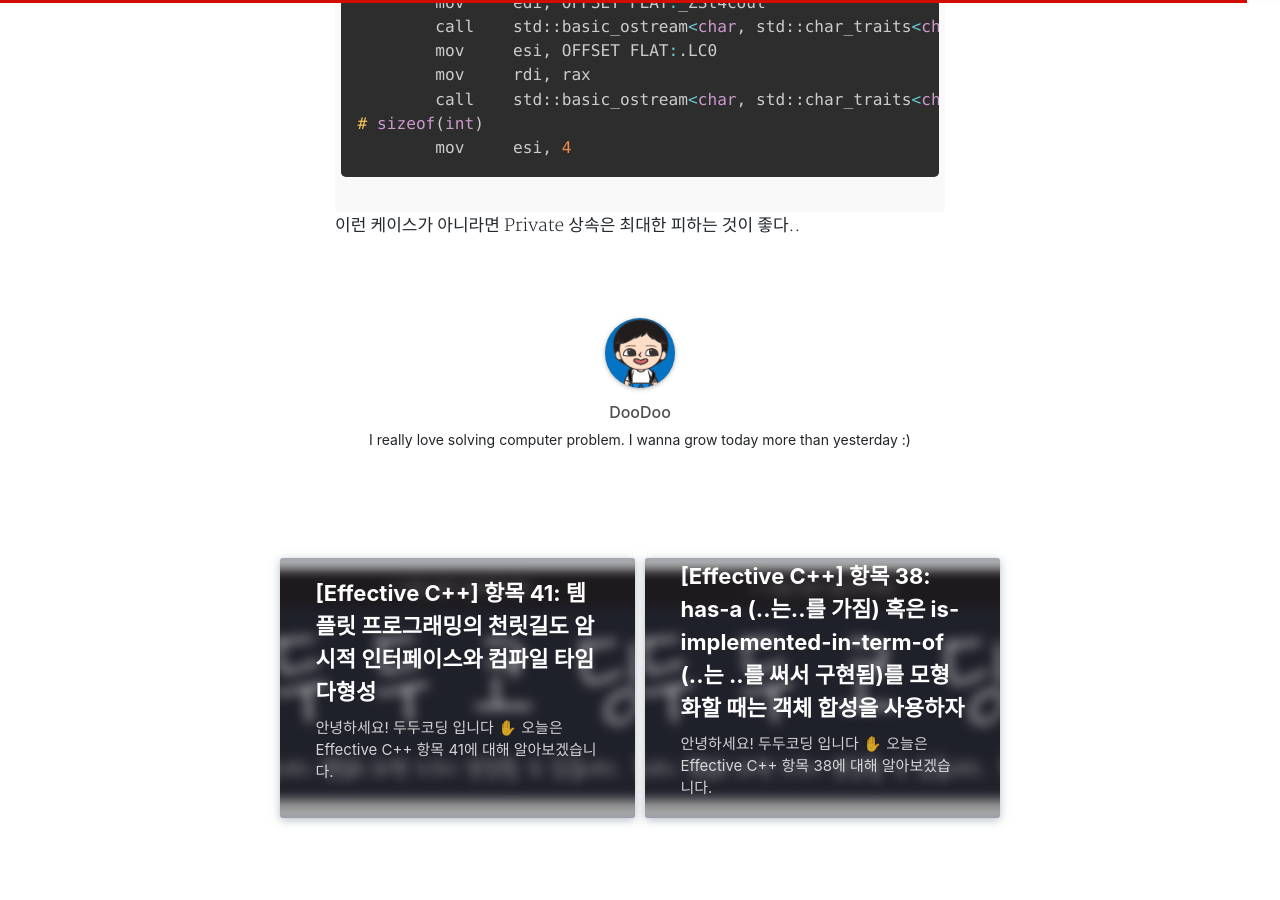
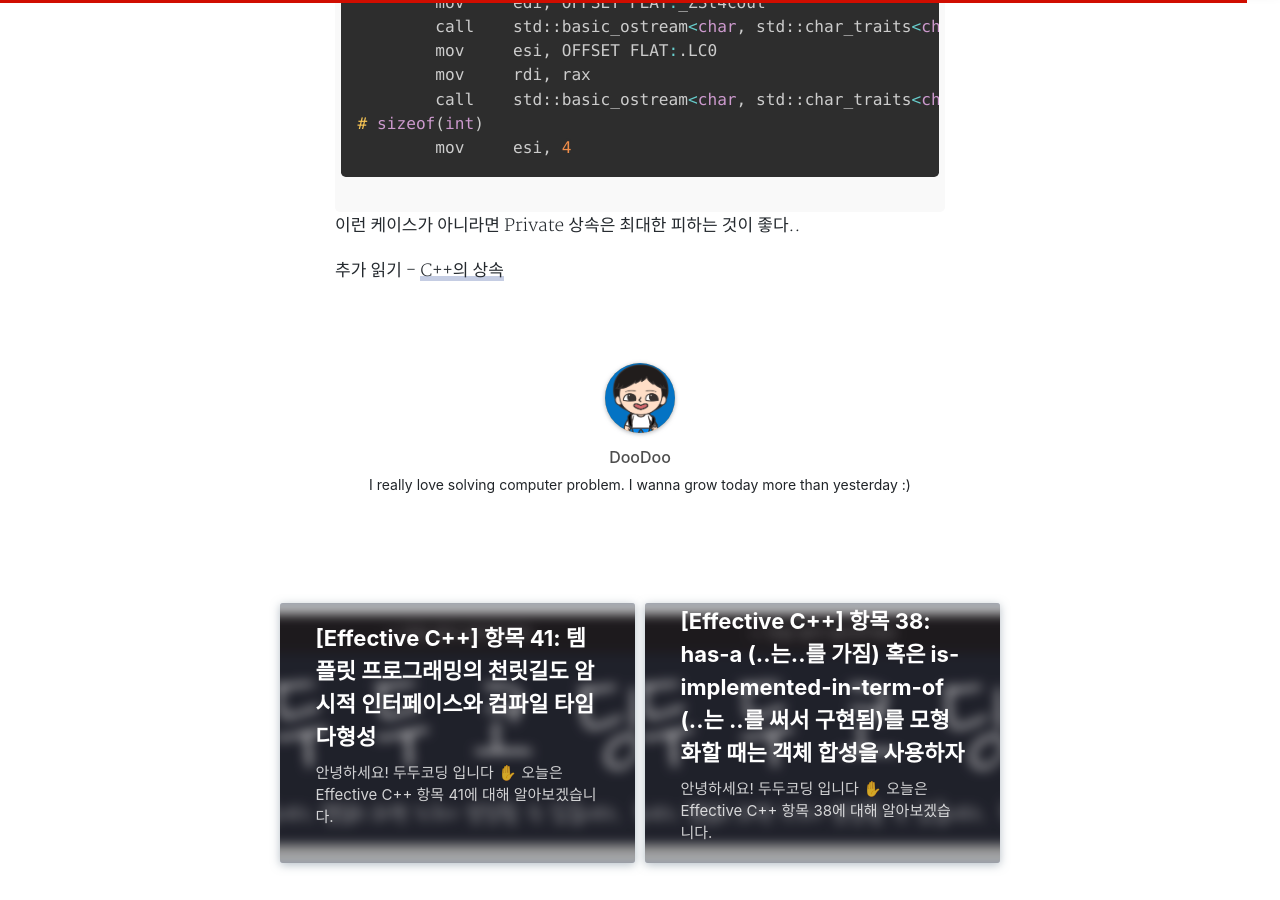
Before and after one commit to 0xd00d00/0xd00d00.github.io, a Jekyll site: the page built from _posts/2022-07-03-effective_34.md, in a window 1280 px wide and 900 px high, scrolled down 5320 px. Built offline with Jekyll 4.4.1, drawn with Linux system fonts in a browser that asks for light colours; nearby versions of some CDN libraries; some web fonts are replaced; comment, search, counter and statistics services are not loaded; a style sheet for code colours, icons or effects is not loaded.

Commit message:
새 리소스를 추가했습니다.
안녕하세요, C++에서 상속을 위한 새로운 리소스를 추가했습니다. C++를 배우기 위한 몇 가지 리소스를 찾는 동안 이 자습서에 대해 알게 되었습니다. 이 참조가 이 기사에 더 많은 가치를 더할 것이라고 믿습니다. 이 작은 기여가 다른 학습자들에게 도움이 되기를 바랍니다.

````diff
--- a/_posts/2022-07-03-effective_34.md
+++ b/_posts/2022-07-03-effective_34.md
@@ -211,3 +211,5 @@ private:
 ```
 
 이런 케이스가 아니라면 Private 상속은 최대한 피하는 것이 좋다..
+
+추가 읽기 - [C++의 상속](https://www.scaler.com/topics/cpp/inheritance-in-cpp/)
````
